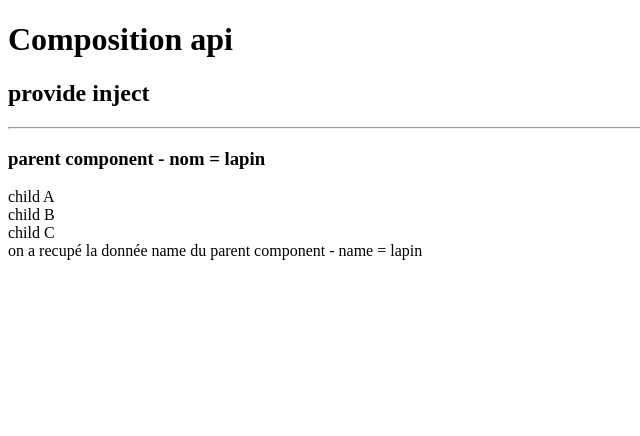
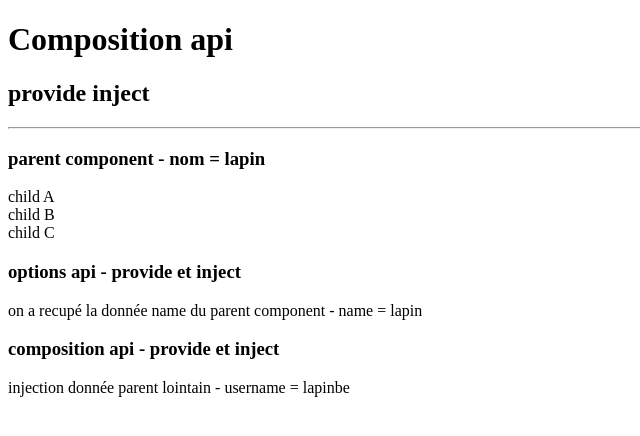
Before and after one commit to lapinRagnar/vue3_tuto, a Vue app: page / in a window 1280 px wide. Shown: the top 436 px of the page, without its empty margins (0-640 px from the left). Built offline with nearby package versions, Linux system fonts and the light colour scheme.

Commit message:
Replacing Provide/Inject avec composition api

```diff
--- a/src/components/ChildC.vue
+++ b/src/components/ChildC.vue
@@ -1,13 +1,25 @@
 <template>
   <div>child C</div>
+  <h3>options api - provide et inject</h3>
   <div>on a recupé la donnée name du parent component - name = {{userName}} </div>
+  <h3>composition api - provide et inject</h3>
+  <div>injection donnée parent lointain - username = {{childUserName}} </div>
+
 </template>
 
 <script>
 
+import {inject} from 'vue'
+
 export default {
   name: 'ChildC',
-  inject: ['userName']
+  inject: ['userName'],
+  setup(){
+    const childUserName = inject('c_userName', 'default username')
+    return {
+        childUserName
+    }
+  }
 }
 </script>
 
--- a/src/components/ProvideInject.vue
+++ b/src/components/ProvideInject.vue
@@ -6,6 +6,7 @@
 
 <script>
 
+import {provide} from 'vue'
 import ChildA from './ChildA.vue'
 
 export default {
@@ -20,6 +21,9 @@ export default {
     return {
         userName: this.name
     }
+  },
+  setup(){
+    provide('c_userName', 'lapinbe')
   }
 }
 </script>
```
